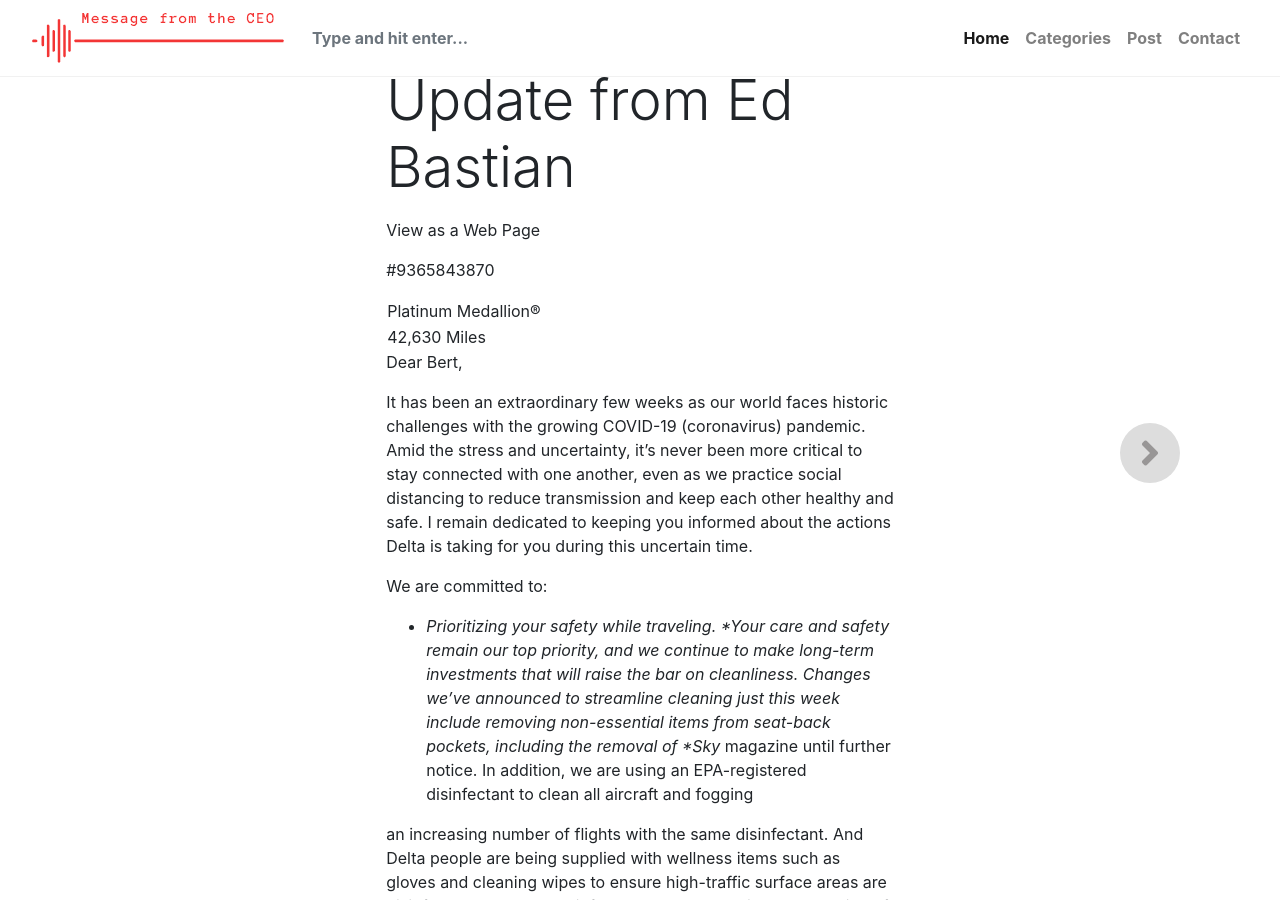
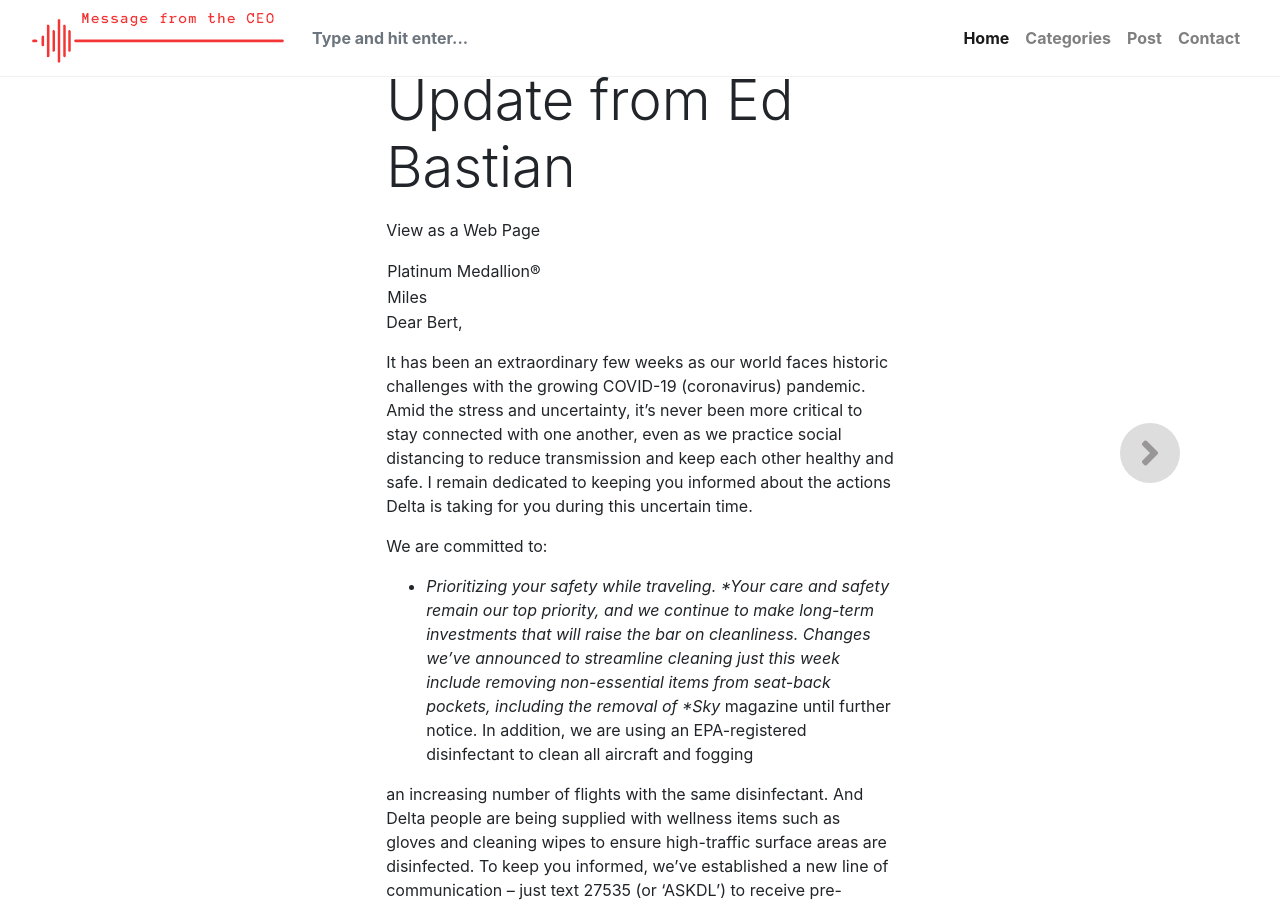
Before and after one commit to bertique/messageFromTheCEO, a Jekyll site: the page built from _posts/2020-03-22-OurCommitmentRemainsYourUpdatefromEdBastian.md, in a window 1280 px wide and 900 px high, scrolled down 1825 px. Built offline with Jekyll 4.4.1, drawn with Linux system fonts in a browser that asks for light colours; nearby versions of some CDN libraries; library files that are not in the unit come from our copies; some of the changed text lies outside the part shown.

Commit message:
Update 2020-03-22-OurCommitmentRemainsYourUpdatefromEdBastian.md

```diff
--- a/_posts/2020-03-22-OurCommitmentRemainsYourUpdatefromEdBastian.md
+++ b/_posts/2020-03-22-OurCommitmentRemainsYourUpdatefromEdBastian.md
@@ -12,11 +12,10 @@
 
 
 
-#9365843870
 
  | Platinum Medallion®
 
- |  42,630 Miles
+ |   Miles
 
 
 
```
Also changed, not shown: other parts of _posts/2020-03-22-OurCommitmentRemainsYourUpdatefromEdBastian.md (+1 -1 lines).
